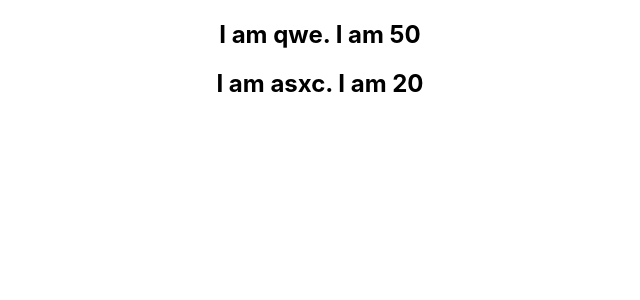
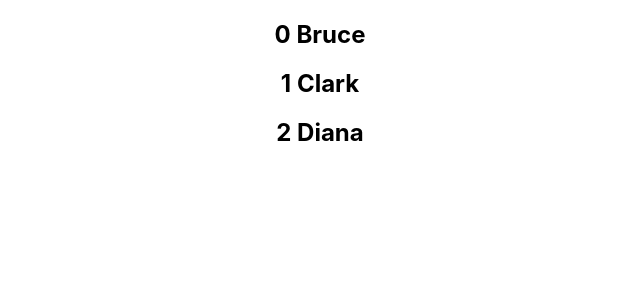
Before and after one commit to tashfeennaveed/React-test-app, a React (Create React App) app: page / in a window 1280 px wide. Shown: the top 300 px of the page, without its empty margins (320-960 px from the left). Built offline with nearby package versions, Linux system fonts and the light colour scheme.

Commit message:
ep19.index as key=never

```diff
--- a/src/App.js
+++ b/src/App.js
@@ -1,6 +1,7 @@
 
 import './App.css';
-import NameList from './components/NameList';
+import NameList2 from './components/NameList2';
+//import NameList from './components/NameList';
 //import UserGreeting from './components/UserGreeting';
 //import Navbar from './components/Navbar';
 // import {Greet} from './components/Greet';
@@ -25,9 +26,8 @@ function App() {
     <div className="App">
       {/* <Navbar/> */}
 
-      <NameList/>
-
-
+      <NameList2/>
+      {/* <NameList/>  */}
       {/* <UserGreeting/>
         <ParentComponent></ParentComponent> */}
 
--- a/src/components/NameList.js
+++ b/src/components/NameList.js
@@ -19,10 +19,11 @@ function NameList() {
         }
     ]
 
-    const personList = persons.map( person => (<Person person={person}></Person>) )
+    const personList = persons.map( person => (<Person key={person.id} person={person}></Person>) )
     return <div>{personList}</div>
 }
 
 export default NameList
 
 // name.propertyname if the object has properry and values
+// key is important when creating list of elements
--- /dev/null
+++ b/src/components/NameList2.js
@@ -0,0 +1,13 @@
+import React from 'react'
+//import Person from './Person'
+
+
+
+function NameList2() {
+
+    const names = ['Bruce','Clark','Diana']
+    const namelist = names.map( (name,index) => <h2 key={index}> {index} {name}</h2>)
+    return <div>{namelist}</div>
+}
+
+export default NameList2
```
